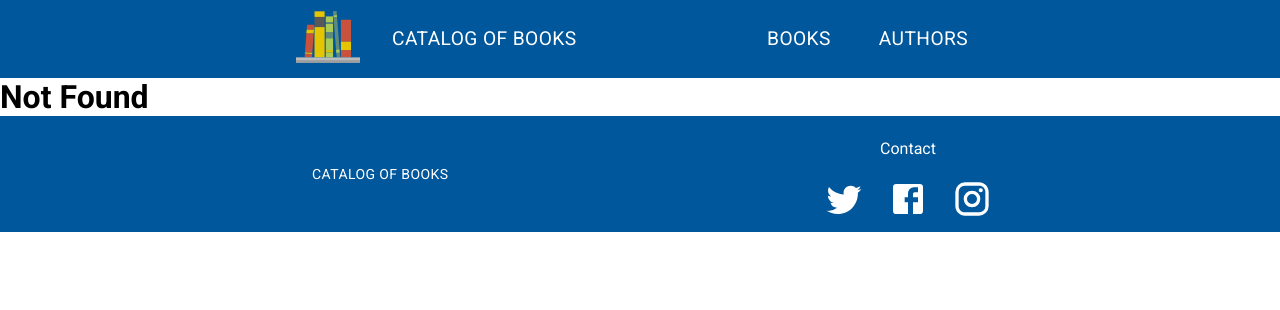
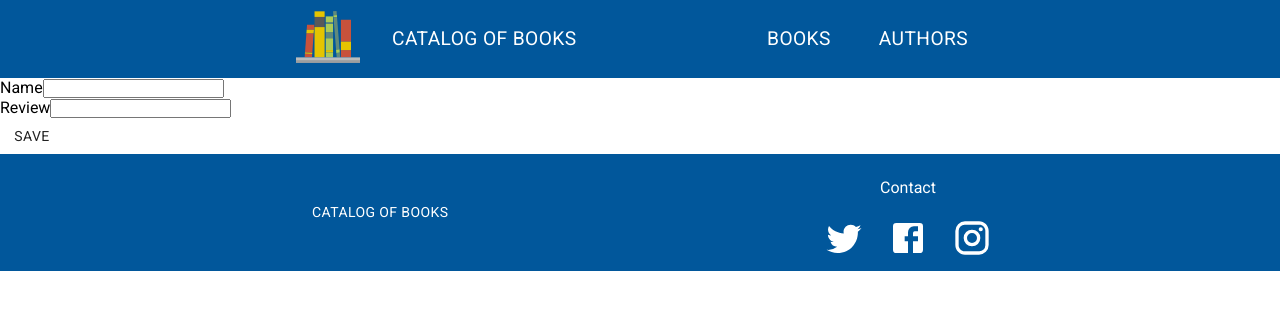
Before and after one commit to euguilhermegirardi/Catalog-of-Books, a React (Create React App) app: page /review in a window 1280 px wide. Before the commit this address had no page. Shown: the top 310 px of the page. Built offline with nearby package versions, Linux system fonts and the light colour scheme.

Commit message:
create Review.js

```diff
--- a/package.json
+++ b/package.json
@@ -17,6 +17,7 @@
     "node-sass": "^4.14.1",
     "react": "^16.13.1",
     "react-dom": "^16.13.1",
+    "react-hook-form": "^5.7.2",
     "react-icons": "^3.10.0",
     "react-router-dom": "^5.2.0",
     "react-scripts": "3.4.1",
--- a/src/pages/books/index.js
+++ b/src/pages/books/index.js
@@ -4,7 +4,6 @@ import { GridContainer } from '../styles/styles';
 import { Form, BooksContainer } from './styles';
 import Button from '@material-ui/core/Button';
 import validateForm from '../../utils/validateForm';
-import Alert from '@material-ui/lab/Alert';
 
 import useForm from '../../utils/useForm';
 
@@ -40,7 +39,7 @@ export default function Books() {
             {errors && <p>{errors}</p>}
             <Button className="btn" type="submit" variant="contained" color="primary">Search</Button>
           </div>
-          <h3>Some books you may like:</h3>
+          <h3>Some books you might like:</h3>
         </Form>
 
         <BooksContainer>
--- a/src/pages/home/index.js
+++ b/src/pages/home/index.js
@@ -1,8 +1,10 @@
 import React, { useState, useEffect } from 'react';
 import jsonAPI from '../../services/json-api';
+import { Link } from 'react-router-dom';
 import { GridContainer } from '../styles/styles';
-import { Content } from './styles';
+import { Content, ReviewContainer, BtnContainer } from './styles';
 import Reviews from '../../components/reviews/Reviews';
+import Button from '@material-ui/core/Button';
 
 export default function Home() {
   const [text, setText] = useState([]);
@@ -28,8 +30,13 @@ export default function Home() {
           <p>{item.paragraph}</p>
         </div>
       ))}
-      <h4>Reviews about the website:</h4>
-      <Reviews comments={comments}/>
+      <ReviewContainer>
+        <h4>Reviews about the website:</h4>
+        <Reviews comments={comments}/>
+        <BtnContainer>
+          <Link to="/review"><Button className="btn" variant="contained" color="primary">Write a review!</Button></Link>
+        </BtnContainer>
+      </ReviewContainer>
     </Content>
     </GridContainer>
   )
--- a/src/pages/home/styles.js
+++ b/src/pages/home/styles.js
@@ -48,3 +48,26 @@ export const Card = styled.div`
     letter-spacing: 2px;
   }
 `;
+
+export const BtnContainer = styled.div`
+  display: flex;
+  justify-content: flex-end;
+  margin-bottom: 3rem;
+
+  .btn {
+    width: 12rem;
+    padding: 1rem;
+    background-color: #01579b;
+
+    &:hover {
+      background-color: #01579b;
+      opacity: .7;
+    }
+  }
+`;
+
+export const ReviewContainer = styled.div`
+  border: 2px solid black;
+  margin-bottom: 3rem;
+  padding: 2rem;
+`;
--- /dev/null
+++ b/src/pages/review/Review.js
@@ -0,0 +1,27 @@
+import React from 'react';
+import { useForm } from "react-hook-form";
+import Button from '@material-ui/core/Button';
+
+export default function Home() {
+  const { register, handleSubmit } = useForm();
+  const onSubmit = data => console.log(data);
+
+  return (
+    <form onSubmit={handleSubmit(onSubmit)}>
+      <div className="row">
+
+        <div className="input-field col s4">
+          <label htmlFor="name">Name</label>
+          <input ref={register} id="name" type="text" name="name" />
+        </div>
+
+        <div className="input-field col s4">
+          <label htmlFor="review">Review</label>
+          <input ref={register} id="review" type="text" name="review" />
+        </div>
+
+      </div>
+      <Button type="submit">Save</Button>
+    </form>
+  )
+};
--- a/src/routes.js
+++ b/src/routes.js
@@ -3,6 +3,7 @@ import { Switch, Route } from 'react-router-dom';
 import Home from './pages/home';
 import Books from './pages/books';
 import Authors from './pages/authors';
+import Review from './pages/review/Review';
 import NotFound from './pages/notFound';
 
 export default function Routes() {
@@ -12,6 +13,7 @@ export default function Routes() {
       <Route path="/" exact component={Home} />
       <Route path="/books" component={Books} />
       <Route path="/authors" component={Authors} />
+      <Route path="/review" component={Review} />
       <Route component={NotFound} />
     </Switch>
   );
```
Also changed, not shown: src/pages/review/styles.js (added), 1 other file (tests, documents, lock files or other folders).
